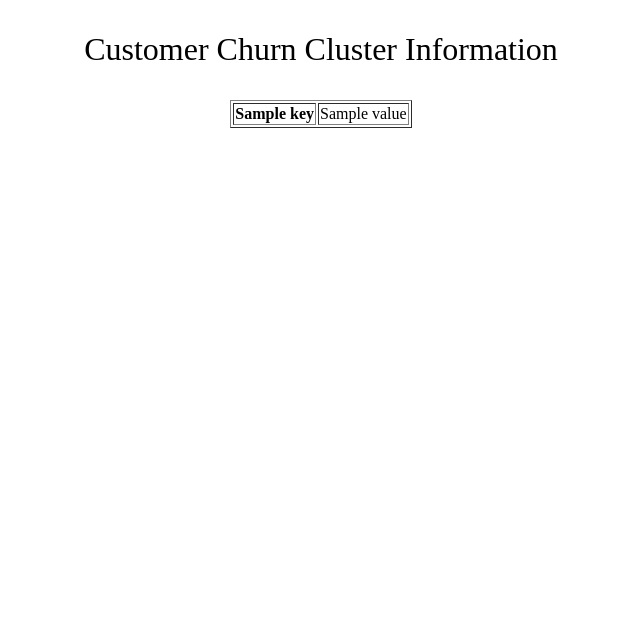
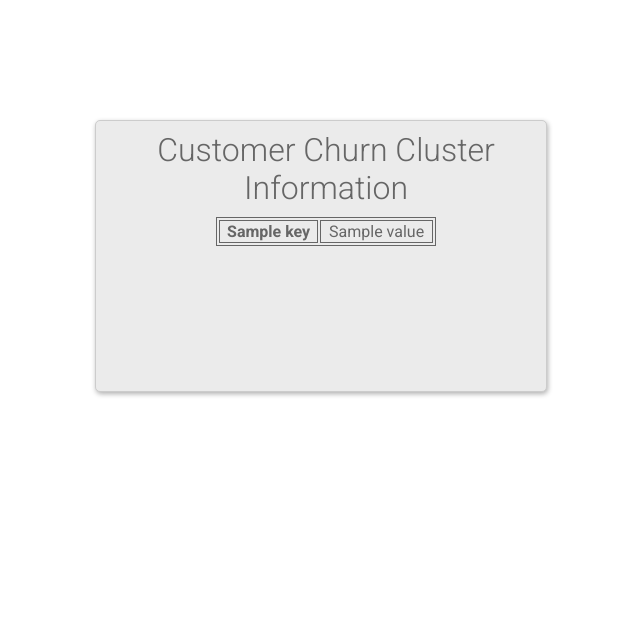
Before and after one commit to PragatiKhadka/churn_prediction, a Flask app: template templates/result.html in a window 1280 px wide. Shown: the top 639 px of the page, without its empty margins (319-959 px from the left). Run offline with Flask 2, Linux system fonts and the light colour scheme; the template is opened without the code that fills it: most values are stand-ins (such as "Sample title", 1, 10 or a date in 2020); some libraries are stand-ins or nearby versions.

Commit message:
add css to result.html and comparison of the cluster

```diff
--- a/templates/result.html
+++ b/templates/result.html
@@ -5,25 +5,58 @@
     <link href="https://fonts.googleapis.com/css?family=Roboto:300,400,500,700" rel="stylesheet">
     <link rel="stylesheet" href="https://use.fontawesome.com/releases/v5.4.1/css/all.css" integrity="sha384-5sAR7xN1Nv6T6+dT2mhtzEpVJvfS3NScPQTrOxhwjIuvcA67KV2R5Jz6kr4abQsz" crossorigin="anonymous">
     <style>
+      html, body {
+      display: flex;
+      justify-content: center;
+      height: 80%;
+      }
+      body, div, h1, form, input, p {
+      padding: 0;
+      margin: 0;
+      outline: none;
+      font-family: Roboto, Arial, sans-serif;
+      font-size: 16px;
+      color: #666;
+      }
+      .main-block {
+      max-width: 440px;
+      min-height: 270px;
+      padding-left: 10px;
+      margin: auto;
+      border-radius: 5px;
+      border: solid 1px #ccc;
+      box-shadow: 1px 2px 5px rgba(0,0,0,.31);
+      background: #ebebeb;
+      }
       h1 {
       padding: 10px 0;
       font-size: 32px;
       font-weight: 300;
       text-align: center;
       }
+      table, th, td {
+      border: 1px solid;
+      text-align: center;
+      }
+
+      table {
+
+        width: 50%;
+      }
     </style>
   </head>
   <body>
+    <div class="main-block">
       <h1>Customer Churn Cluster Information</h1>
-  <table border = 1 align="center">
+          <table align="center">
            {% for key, value in result.items() %}
-
            <tr>
               <th> {{ key }} </th>
               <td> {{ value }} </td>
            </tr>
-
            {% endfor %}
           </table>
+    </div>
+  </body>
 </body>
 </html>
```
Also changed, not shown: 1 other file. Lines whose indentation alone changed are shown as unchanged.
